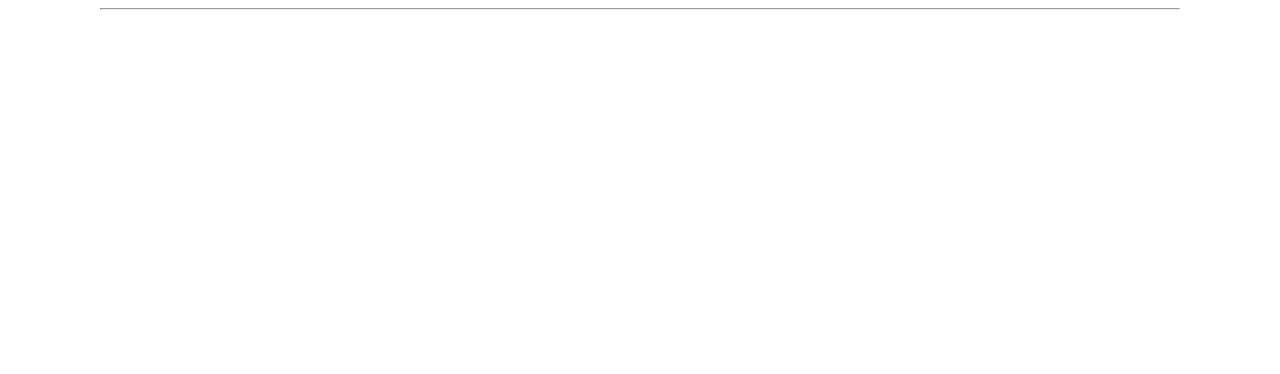
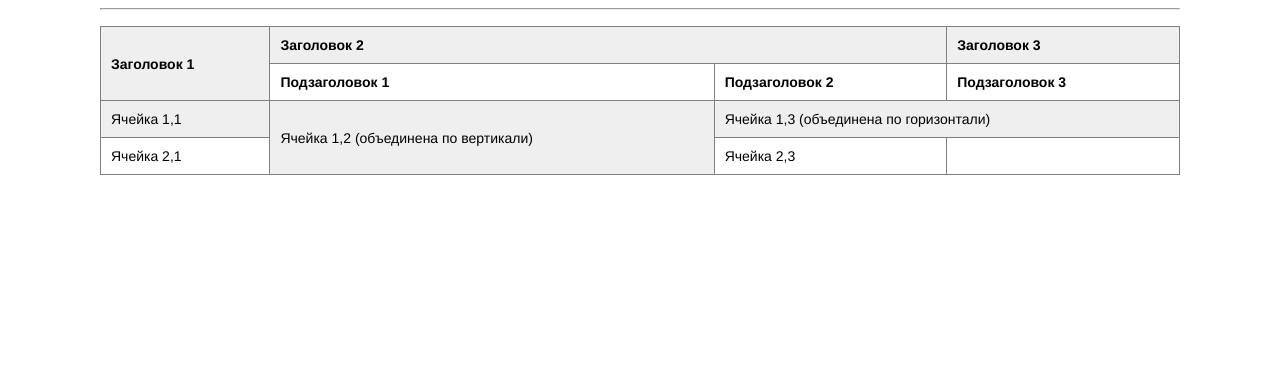
Before and after one commit to SergeyBrykulskii/MDTweb, a Django app: page /experimental_page/ in a window 1280 px wide. Shown: the part 113-487 px from the top of the page. Run offline with Django 4.2, Linux system fonts and the light colour scheme; data that the repository does not hold is empty.

Commit message:
добавил объединенную табличку

```diff
--- a/FitnessClub/fitnessclub_core/templates/fitnessclub_core/experimental_page.html
+++ b/FitnessClub/fitnessclub_core/templates/fitnessclub_core/experimental_page.html
@@ -14,4 +14,28 @@ Html эксперименты
     <p>{{ joke }}</p>
 </section>
 
+<section>
+    <table border="1">
+        <tr>
+            <th rowspan="2">Заголовок 1</th>
+            <th colspan="2">Заголовок 2</th>
+            <th>Заголовок 3</th>
+        </tr>
+        <tr>
+            <th>Подзаголовок 1</th>
+            <th>Подзаголовок 2</th>
+            <th>Подзаголовок 3</th>
+        </tr>
+        <tr>
+            <td>Ячейка 1,1</td>
+            <td rowspan="2">Ячейка 1,2 (объединена по вертикали)</td>
+            <td colspan="2">Ячейка 1,3 (объединена по горизонтали)</td>
+        </tr>
+        <tr>
+            <td>Ячейка 2,1</td>
+            <td>Ячейка 2,3</td>
+        </tr>
+    </table>
+</section>
+
 {% endblock %}
```
